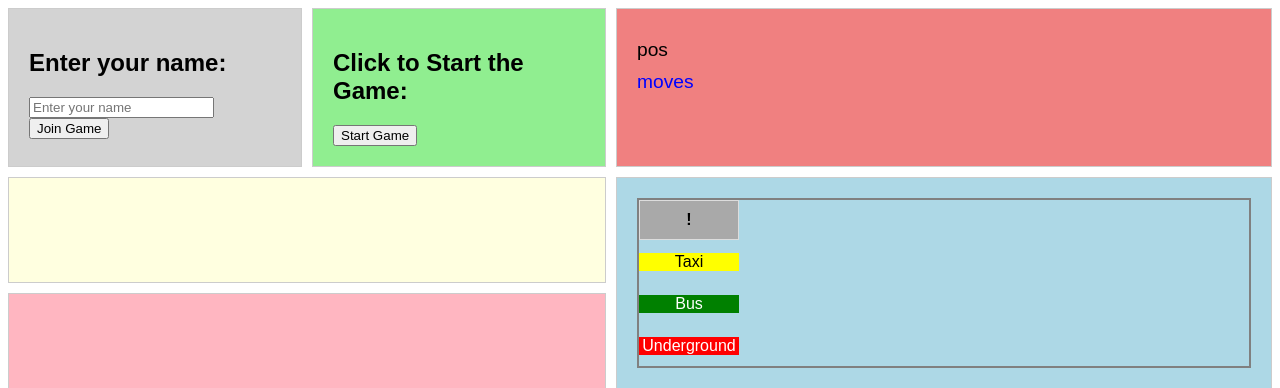
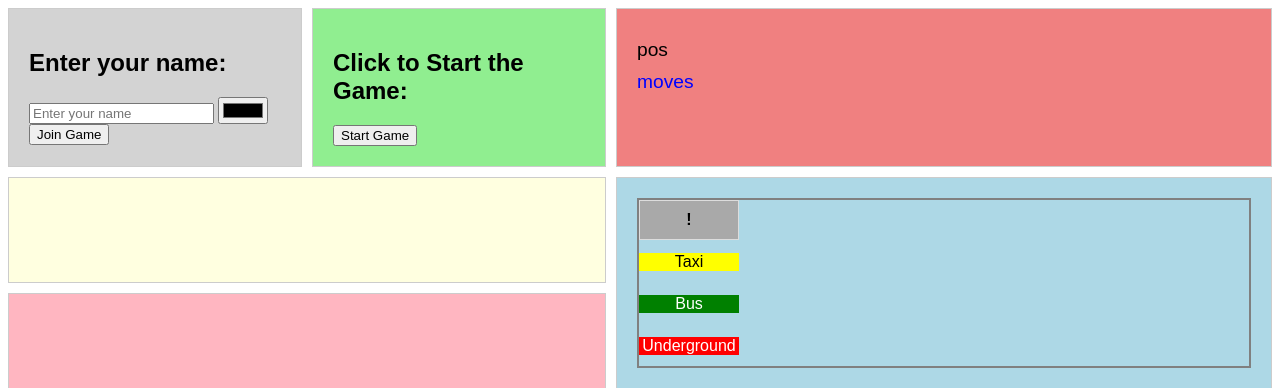
Before and after one commit to supahcraig/scotland_pYard, a Flask app: page /game in a window 1280 px wide. Shown: the top 388 px of that part. Run offline with Flask 3, Linux system fonts and the light colour scheme; the page is wider than the window, and the part outside it is not shown; some libraries are stand-ins or nearby versions.

Commit message:
added color picker to player join, and updated ticket grid with that color.

```diff
--- a/app.py
+++ b/app.py
@@ -46,7 +46,9 @@ def handle_new_player(data):
 
     p = game.players[i]
     p.player_index = i
+    p.color = data['playerColor']
     print(f'{p.name} has session id={p.id}')
+    print(f'{data.color=}')
 
     if p.mrx:
         role = 'Mr. X'
@@ -77,7 +79,7 @@ def initialize_board():
 def initialize_ticket_grid():
     print(f'Initializing the ticket grid for all players....')
 
-    players = [{'name': p.name, 'index': p.player_index} for p in game.players if not p.mrx]
+    players = [{'name': p.name, 'index': p.player_index, 'color': p.color} for p in game.players if not p.mrx]
 
     emit('initialize_ticket_grid', {'players': players}, broadcast=True)
 
--- a/player.py
+++ b/player.py
@@ -9,6 +9,7 @@ class Player:
         self.detective = True
         self.role = 'Detective'
         self.name = name
+        self.color = '#00FF00'  # default color TODO: iterate through a color list as players are added
         self.position = position  # Initial position of the player
         #self.tickets = {'taxi': 10, 'bus': 8, 'underground': 4, 'ferry': 0}
         self.tickets = {'taxi': 25, 'bus': 25, 'underground': 25, 'ferry': 0}
--- a/templates/index.html
+++ b/templates/index.html
@@ -25,6 +25,7 @@
             <div id="playerNameContainer">
                 <h2>Enter your name:</h2>
                 <input type="text" id="usernameInput" placeholder="Enter your name" />
+                <input type="color" id="playerColor" >
                 <button onclick="joinGame()">Join Game</button>
             </div>
         </div>
@@ -215,6 +216,7 @@
             d.id = 'tickets_name_' + data.name;
             d.classList.add('tickets-header-cell');
             d.textContent = data.name;
+            d.style.backgroundColor = data.color;
             e.appendChild(d);
 
 
@@ -226,35 +228,10 @@
                 div = document.createElement('div');
                 div.id = mode.toLowerCase() + '_count_' + data.name;
                 div.classList.add("ticket-cell");
+                div.style.backgroundColor = data.color;
                 element.appendChild(div);
             });
 
-
-            /*
-            // add the Taxi cell content
-            var taxi = document.getElementById("ticketsTaxiRow");
-            d = document.createElement('div');
-
-            d.id = 'taxi_count_' + data.name;
-            d.classList.add("ticket-cell");
-            taxi.appendChild(d);
-
-            // add the Bus cell content
-            var bus = document.getElementById("ticketsBusRow");
-            d = document.createElement('div');
-
-            d.id = 'bus_count_' + data.name;
-            d.classList.add("ticket-cell");
-            bus.appendChild(d);
-
-            // add the Underground cell content
-            var underground = document.getElementById("ticketsUndergroundRow");
-            d = document.createElement('div');
-
-            d.id = 'underground_count_' + data.name;
-            d.classList.add("ticket-cell");
-            underground.appendChild(d);
-            */
         };
 
 
@@ -278,9 +255,9 @@
             console.log(data);
 
             data.ticket_inventory.forEach((player, i) => {
-                document.getElementById(`taxi_count_${player.name}`).innerHTML = player.tickets.taxi;
-                document.getElementById(`bus_count_${player.name}`).innerHTML = player.tickets.bus;
-                document.getElementById(`underground_count_${player.name}`).innerHTML = player.tickets.underground;
+                document.getElementById(`taxi_count_${player.name}`).textContent = player.tickets.taxi;
+                document.getElementById(`bus_count_${player.name}`).textContent = player.tickets.bus;
+                document.getElementById(`underground_count_${player.name}`).textContent = player.tickets.underground;
             });
 
 
@@ -309,7 +286,7 @@
             // [x] YOUR current location in the game state
             // [ ] Detective locations in the game state
             // [x] Your role in the game state
-            // [ ] Set player's color in the ticket inventory
+            // [x] Set player's color in the ticket inventory
             socket.on('initialize', function(data) {
                 console.log('INITIALIZING BOARD');
                 console.log(data);
@@ -439,6 +416,7 @@
 
             // Get the username input value
             playerName = document.getElementById("usernameInput").value;
+            playerColor = document.getElementById("playerColor").value;
             if (playerName.trim() === "") {
                 alert("Please enter a username!");
                 return;
@@ -457,7 +435,8 @@
             playerId = generatePlayerId();
 
             // Send player information (username and playerId) to the server
-            socket.emit('new_player', { playerId, playerName });
+            console.log('color= ', playerColor);
+            socket.emit('new_player', { playerId, playerName, playerColor });
 
 
 
```
